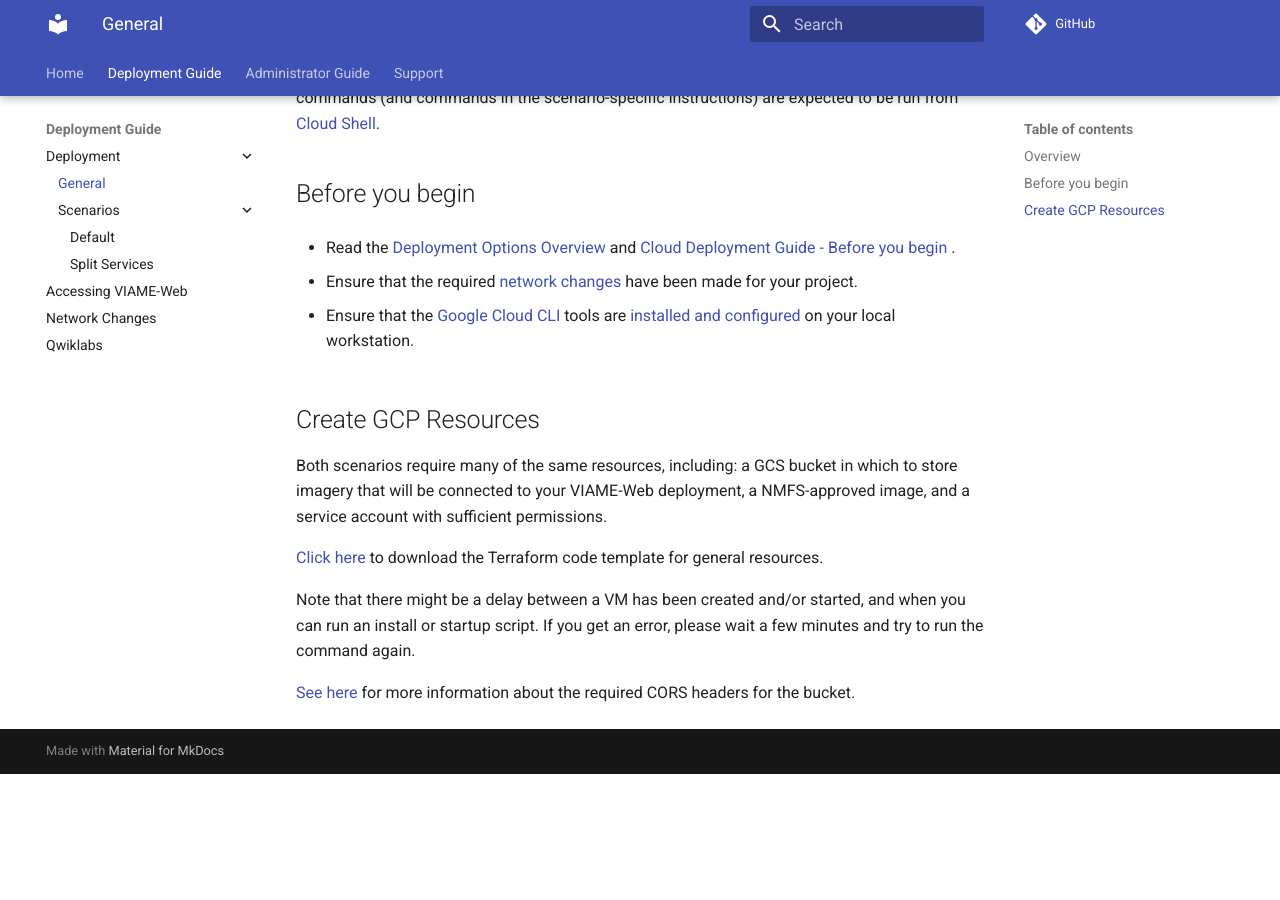
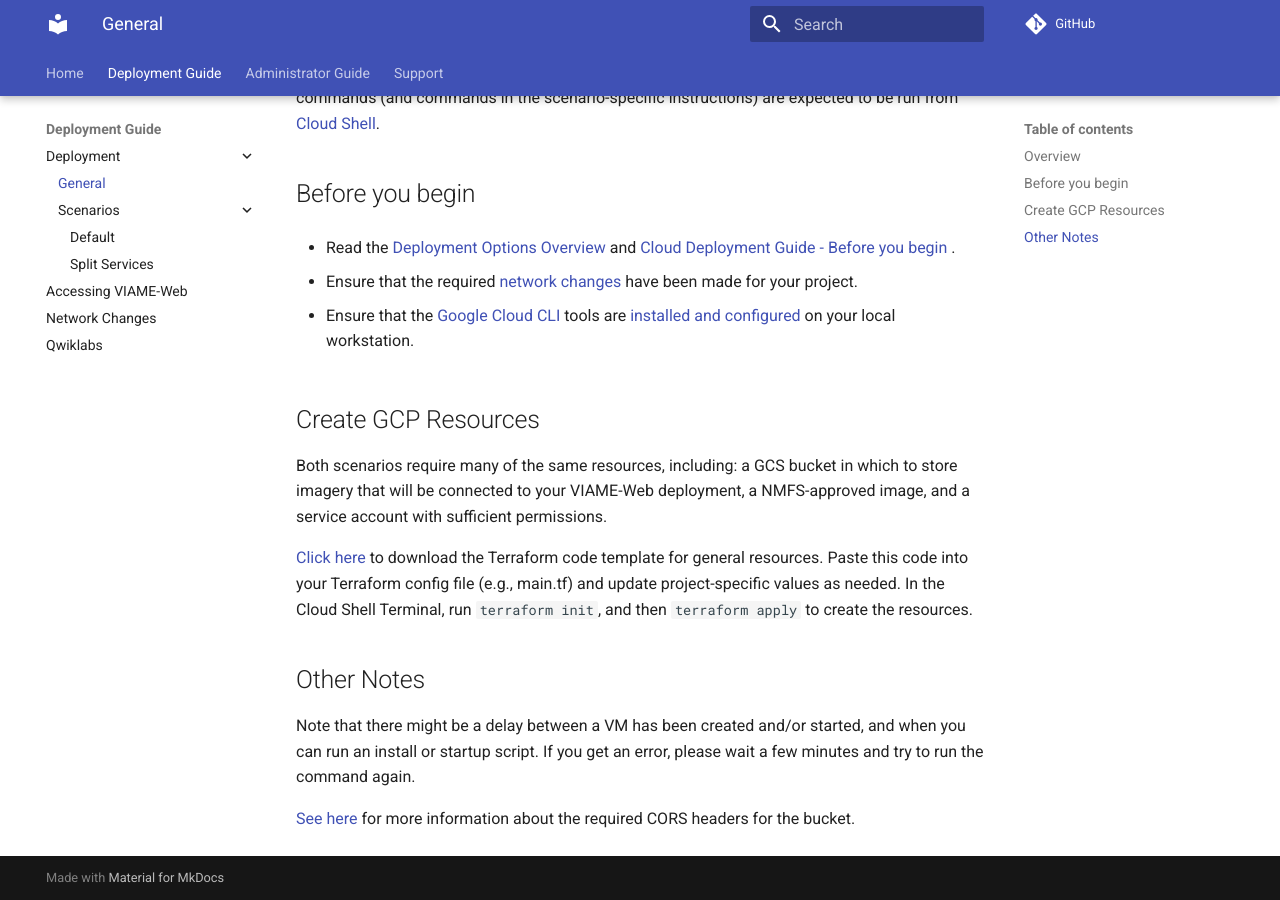
Before and after one commit to SWFSC/viame-web-noaa-gcp, an MkDocs documentation site: the page built from docs/deployment-general.md, in a window 1280 px wide and 900 px high, scrolled down 523 px. Built offline with MkDocs 1.6.1 and Material for MkDocs 9.7.7, drawn with Linux system fonts in a browser that asks for light colours; comment, search, counter and statistics services are not loaded; before the commit the page ends 1297 px from its top, so only the background shows below that.

Commit message:
doc updates

```diff
--- a/docs/deployment-general.md
+++ b/docs/deployment-general.md
@@ -23,7 +23,9 @@ The steps on this page apply to both deployment scenarios. Unless otherwise spec
 
 Both scenarios require many of the same resources, including: a GCS bucket in which to store imagery that will be connected to your VIAME-Web deployment, a NMFS-approved image, and a service account with sufficient permissions.
 
-[Click here](https://drive.google.com/u/0/uc?id=16vJPK8ikKm5QlPcrcWciJhXOGvGN6jTa&export=download) to download the Terraform code template for general resources.
+[Click here](https://drive.google.com/u/0/uc?id=16vJPK8ikKm5QlPcrcWciJhXOGvGN6jTa&export=download) to download the Terraform code template for general resources. Paste this code into your Terraform config file (e.g., main.tf) and update project-specific values as needed. In the Cloud Shell Terminal, run `terraform init`, and then `terraform apply` to create the resources.
+
+## Other Notes
 
 Note that there might be a delay between a VM has been created and/or started, and when you can run an install or startup script. If you get an error, please wait a few minutes and try to run the command again.
 
```
Also changed, not shown: docs/deployment-default.md (+1 -1 lines), docs/deployment-split.md (+1 -1 lines).
